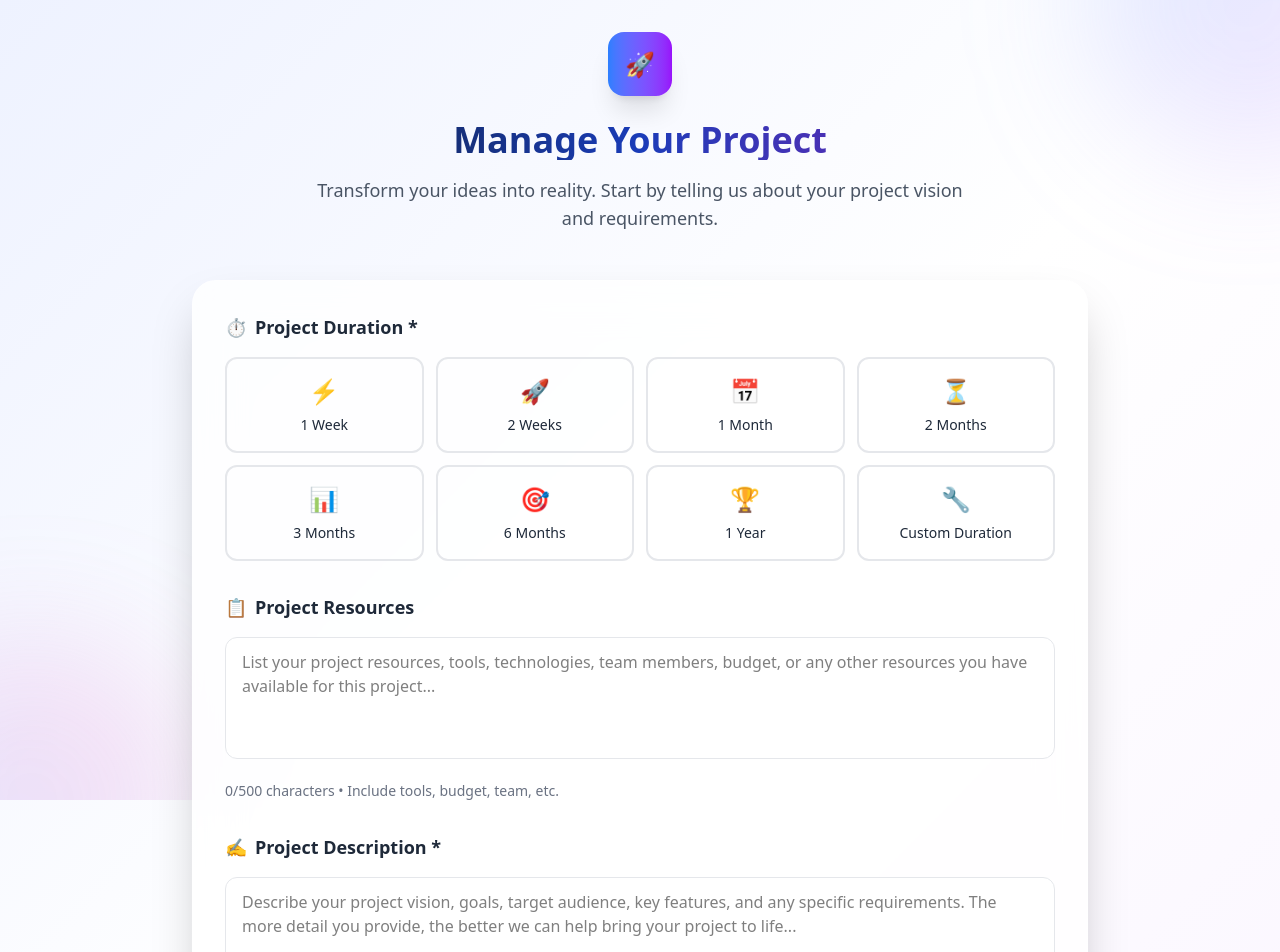
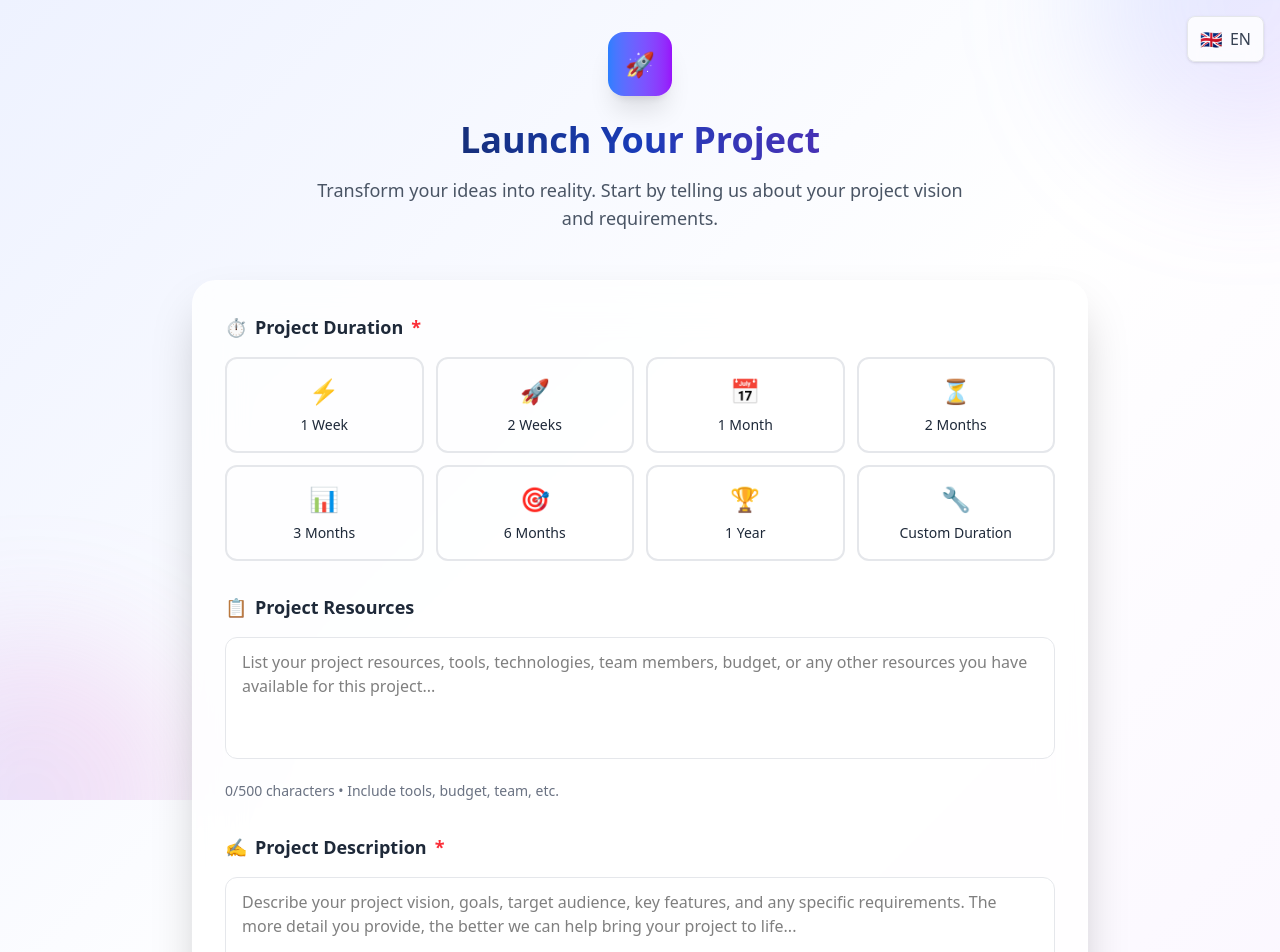
Before and after one commit to NicolasFrouin/hackaton-services, a React (Vite) app in the folder front/: page / in a window 1280 px wide. Shown: the top 952 px of the page. Built offline with nearby package versions, Linux system fonts and the light colour scheme.

Commit message:
feat: add language translations and toggle functionality to project form

```diff
--- a/front/src/App.tsx
+++ b/front/src/App.tsx
@@ -1,4 +1,56 @@
 import { useState } from 'react';
+
+// Language translations
+const translations = {
+  en: {
+    title: 'Launch Your Project',
+    subtitle: 'Transform your ideas into reality. Start by telling us about your project vision and requirements.',
+    durationLabel: 'Project Duration',
+    resourcesLabel: 'Project Resources',
+    resourcesPlaceholder: 'List your project resources, tools, technologies, team members, budget, or any other resources you have available for this project...',
+    resourcesHelper: 'characters • Include tools, budget, team, etc.',
+    descriptionLabel: 'Project Description',
+    descriptionPlaceholder: 'Describe your project vision, goals, target audience, key features, and any specific requirements. The more detail you provide, the better we can help bring your project to life...',
+    descriptionHelper: 'characters • Be as detailed as possible',
+    customDurationPlaceholder: 'Enter custom duration (e.g., 4 months, 18 months)',
+    requiredFieldsError: 'Please fill in all required fields',
+    submitError: 'Failed to create project. Please try again.',
+    submitting: 'Launching Project...',
+    submitButton: 'Launch your Project',
+    successMessage: 'Project created successfully! We\'ll be in touch soon.',
+    poweredBy: 'Powered by',
+    weeks: 'Week',
+    weeks_plural: 'Weeks',
+    months: 'Month',
+    months_plural: 'Months',
+    year: 'Year',
+    custom: 'Custom Duration'
+  },
+  fr: {
+    title: 'Lancez Votre Projet',
+    subtitle: 'Transformez vos idées en réalité. Commencez par nous parler de votre vision et de vos besoins.',
+    durationLabel: 'Durée du Projet',
+    resourcesLabel: 'Ressources du Projet',
+    resourcesPlaceholder: 'Listez vos ressources, outils, technologies, membres de l\'équipe, budget ou toute autre ressource disponible pour ce projet...',
+    resourcesHelper: 'caractères • Incluez outils, budget, équipe, etc.',
+    descriptionLabel: 'Description du Projet',
+    descriptionPlaceholder: 'Décrivez la vision de votre projet, les objectifs, le public cible, les fonctionnalités clés et toutes les exigences spécifiques. Plus vous fournissez de détails, mieux nous pourrons vous aider à donner vie à votre projet...',
+    descriptionHelper: 'caractères • Soyez aussi détaillé que possible',
+    customDurationPlaceholder: 'Entrez une durée personnalisée (ex: 4 mois, 18 mois)',
+    requiredFieldsError: 'Veuillez remplir tous les champs obligatoires',
+    submitError: 'Échec de la création du projet. Veuillez réessayer.',
+    submitting: 'Lancement du Projet...',
+    submitButton: 'Lancer votre Projet',
+    successMessage: 'Projet créé avec succès! Nous vous contacterons bientôt.',
+    poweredBy: 'Propulsé par',
+    weeks: 'Semaine',
+    weeks_plural: 'Semaines',
+    months: 'Mois',
+    months_plural: 'Mois',
+    year: 'An',
+    custom: 'Durée Personnalisée'
+  }
+};
 
 interface ProjectFormData {
   duration: string;
@@ -17,17 +69,26 @@ export default function App() {
   const [isLoading, setIsLoading] = useState(false);
   const [error, setError] = useState('');
   const [success, setSuccess] = useState(false);
+  const [language, setLanguage] = useState<'en' | 'fr'>('en');
+
+  // Get translations for current language
+  const t = translations[language];
 
   const durationOptions = [
-    { value: '1-week', label: '1 Week', icon: '⚡' },
-    { value: '2-weeks', label: '2 Weeks', icon: '🚀' },
-    { value: '1-month', label: '1 Month', icon: '📅' },
-    { value: '2-months', label: '2 Months', icon: '⏳' },
-    { value: '3-months', label: '3 Months', icon: '📊' },
-    { value: '6-months', label: '6 Months', icon: '🎯' },
-    { value: '1-year', label: '1 Year', icon: '🏆' },
-    { value: 'custom', label: 'Custom Duration', icon: '🔧' }
+    { value: '1-week', label: '1 ' + (language === 'en' ? 'Week' : 'Semaine'), icon: '⚡' },
+    { value: '2-weeks', label: '2 ' + (language === 'en' ? 'Weeks' : 'Semaines'), icon: '🚀' },
+    { value: '1-month', label: '1 ' + t.months, icon: '📅' },
+    { value: '2-months', label: '2 ' + t.months_plural, icon: '⏳' },
+    { value: '3-months', label: '3 ' + t.months_plural, icon: '📊' },
+    { value: '6-months', label: '6 ' + t.months_plural, icon: '🎯' },
+    { value: '1-year', label: '1 ' + t.year, icon: '🏆' },
+    { value: 'custom', label: t.custom, icon: '🔧' }
   ];
+
+  // Language toggle function
+  const toggleLanguage = () => {
+    setLanguage(language === 'en' ? 'fr' : 'en');
+  };
 
   const handleDurationChange = (duration: string) => {
     setFormData({ ...formData, duration });
@@ -58,7 +119,7 @@ export default function App() {
 
     if (!formData.duration || !formData.description.trim() ||
         (formData.duration === 'custom' && !formData.customDuration.trim())) {
-      setError('Please fill in all required fields');
+      setError(t.requiredFieldsError);
       return;
     }
 
@@ -80,7 +141,7 @@ export default function App() {
       }, 3000);
     } catch (err) {
       console.error(err);
-      setError('Failed to create project. Please try again.');
+      setError(t.submitError);
     } finally {
       setIsLoading(false);
     }
@@ -88,6 +149,17 @@ export default function App() {
 
   return (
     <div className="min-h-screen bg-gradient-to-br from-indigo-50 via-white to-purple-50 py-8 px-4">
+      {/* Language Selector */}
+      <div className="absolute top-4 right-4 z-10">
+        <button
+          onClick={toggleLanguage}
+          className="flex items-center gap-2 px-3 py-2 bg-white/80 backdrop-blur-sm rounded-lg shadow hover:shadow-md transition-all border border-gray-200"
+        >
+          <span className="text-lg">{language === 'en' ? '🇬🇧' : '🇫🇷'}</span>
+          <span className="font-medium text-gray-700">{language === 'en' ? 'EN' : 'FR'}</span>
+        </button>
+      </div>
+
       {/* Background decorations */}
       <div className="fixed inset-0 overflow-hidden pointer-events-none">
         <div className="absolute -top-40 -right-32 w-80 h-80 bg-gradient-to-br from-blue-400/20 to-purple-400/20 rounded-full blur-3xl"></div>
@@ -101,10 +173,10 @@ export default function App() {
             <span className="text-2xl">🚀</span>
           </div>
           <h1 className="text-4xl font-bold bg-gradient-to-r from-gray-900 via-blue-800 to-purple-800 bg-clip-text text-transparent mb-4">
-            Manage Your Project
+            {t.title}
           </h1>
           <p className="text-lg text-gray-600 max-w-2xl mx-auto">
-            Transform your ideas into reality. Start by telling us about your project vision and requirements.
+            {t.subtitle}
           </p>
         </div>
 
@@ -116,7 +188,7 @@ export default function App() {
             <div className="space-y-4">
               <label className="text-lg font-semibold text-gray-800 flex items-center gap-2">
                 <span className="text-blue-500">⏱️</span>
-                Project Duration *
+                {t.durationLabel} <span className="text-red-500">*</span>
               </label>
               <div className="grid grid-cols-2 md:grid-cols-4 gap-3">
                 {durationOptions.map((option) => (
@@ -143,7 +215,7 @@ export default function App() {
                     type="text"
                     value={formData.customDuration}
                     onChange={handleCustomDurationChange}
-                    placeholder="Enter custom duration (e.g., 4 months, 18 months)"
+                    placeholder={t.customDurationPlaceholder}
                     className="w-full px-4 py-3 border border-gray-200 rounded-xl focus:ring-2 focus:ring-blue-500 focus:border-transparent transition-all duration-200 bg-white/70 backdrop-blur-sm"
                     required={formData.duration === 'custom'}
                   />
@@ -155,19 +227,19 @@ export default function App() {
             <div className="space-y-4">
               <label className="text-lg font-semibold text-gray-800 flex items-center gap-2">
                 <span className="text-green-500">📋</span>
-                Project Resources
+                {t.resourcesLabel}
               </label>
               <textarea
                 id="resources"
                 value={formData.resources}
                 onChange={handleResourcesChange}
-                placeholder="List your project resources, tools, technologies, team members, budget, or any other resources you have available for this project..."
+                placeholder={t.resourcesPlaceholder}
                 rows={4}
                 maxLength={500}
                 className="w-full px-4 py-3 border border-gray-200 rounded-xl focus:ring-2 focus:ring-blue-500 focus:border-transparent transition-all duration-200 resize-none bg-white/70 backdrop-blur-sm"
               />
               <p className={`text-sm ${formData.resources.length === 500 ? 'text-red-500 font-medium' : 'text-gray-500'}`}>
-                {formData.resources.length}/500 characters • Include tools, budget, team, etc.
+                {formData.resources.length}/500 {t.resourcesHelper}
               </p>
             </div>
 
@@ -175,19 +247,19 @@ export default function App() {
             <div className="space-y-4">
               <label className="text-lg font-semibold text-gray-800 flex items-center gap-2">
                 <span className="text-purple-500">✍️</span>
-                Project Description *
+                {t.descriptionLabel} <span className="text-red-500">*</span>
               </label>
               <textarea
                 value={formData.description}
                 onChange={handleDescriptionChange}
-                placeholder="Describe your project vision, goals, target audience, key features, and any specific requirements. The more detail you provide, the better we can help bring your project to life..."
+                placeholder={t.descriptionPlaceholder}
                 rows={6}
                 maxLength={1000}
                 className="w-full px-4 py-3 border border-gray-200 rounded-xl focus:ring-2 focus:ring-blue-500 focus:border-transparent transition-all duration-200 resize-none bg-white/70 backdrop-blur-sm"
                 required
               />
               <p className={`text-sm ${formData.description.length === 1000 ? 'text-red-500 font-medium' : 'text-gray-500'}`}>
-                {formData.description.length}/1000 characters • Be as detailed as possible
+                {formData.description.length}/1000 {t.descriptionHelper}
               </p>
             </div>
 
@@ -203,7 +275,7 @@ export default function App() {
             {success && (
               <div className="bg-green-50 border border-green-200 rounded-xl p-4 flex items-center gap-3">
                 <span className="text-green-500 text-xl">✅</span>
-                <p className="text-green-700 font-medium">Project created successfully! We'll be in touch soon.</p>
+                <p className="text-green-700 font-medium">{t.successMessage}</p>
               </div>
             )}
 
@@ -220,11 +292,11 @@ export default function App() {
                       <circle className="opacity-25" cx="12" cy="12" r="10" stroke="currentColor" strokeWidth="4"></circle>
                       <path className="opacity-75" fill="currentColor" d="M4 12a8 8 0 018-8V0C5.373 0 0 5.373 0 12h4zm2 5.291A7.962 7.962 0 014 12H0c0 3.042 1.135 5.824 3 7.938l3-2.647z"></path>
                     </svg>
-                    Managing Project...
+                    {t.submitting}
                   </span>
                 ) : (
                   <span className="flex items-center justify-center gap-2">
-                    🚀 Manage your Project
+                    🚀 {t.submitButton}
                   </span>
                 )}
               </button>
@@ -235,7 +307,7 @@ export default function App() {
         {/* Footer */}
         <div className="text-center text-gray-500">
           <p className="text-sm">
-            Powered by{' '}
+            {t.poweredBy}{' '}
             <a href="https://services.ceo" className="text-blue-600 hover:text-blue-800 font-medium transition-colors">
               Services.ceo
             </a>
```
